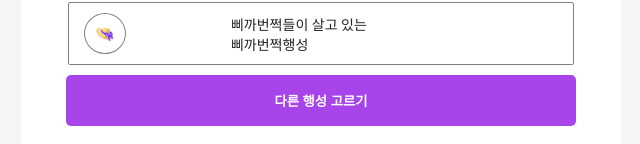
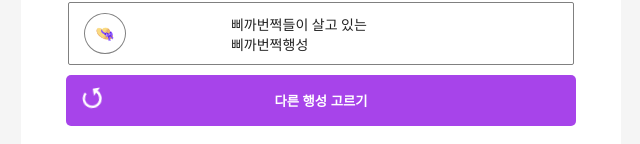
Before and after one commit to cottonsweet/Cosmic-Treasures, a React (Vite) app: page /templates/create/msg/1 in a window 1280 px wide. Shown: the part 359-503 px from the top of the page, without its empty margins (319-959 px from the left). Built offline with nearby package versions, Linux system fonts and the light colour scheme.

Commit message:
변경아이콘 디자인 업데이트 및 적용

```diff
--- a/src/pages/View/ViewOne.module.sass
+++ b/src/pages/View/ViewOne.module.sass
@@ -22,5 +22,13 @@
     display: flex
     flex-direction: column
 
-    div:nth-child(2)
+    .planet-change__btn
+      position: absolute
+      padding: 0px 15px 11px 0px
+      box-sizing: border-box
+      color: white
+      font-size: 19px
+      transform: rotate(260deg) rotateX(180deg)
+
+    div:last-child
       margin-top: 20px
--- a/src/pages/View/ViewOne.tsx
+++ b/src/pages/View/ViewOne.tsx
@@ -8,7 +8,7 @@ import { DummyType } from "../../Type/DataType";
 import classes from "./ViewOne.module.sass";
 
 // Components
-import {RocketIcon} from "../../components/Common/Icons/IconList";
+import {RocketIcon, ChangeIcon} from "../../components/Common/Icons/IconList";
 import CapsulModal from "../../components/Common/Modal/CapsulModal";
 import Button from "../../components/Common/Button/Button";
 
@@ -35,6 +35,9 @@ const ViewOne = (props: Props) => {
       <div className={classes["view-one__desc"]}>별을 선택해주세요</div>
       <CapsulModal activityModal={activityModal} onClick={handleClickModal} handleSelectedPlanet={props.handleSelectedPlanet} selectedPlanet={props.selectedPlanet} DUMMY_PLANET={props.DUMMY_PLANET} />
       <div className={classes["view_footer--btn"]}>
+        <span className={classes["planet-change__btn"]}>
+          <ChangeIcon/>
+        </span>
         <Button title="다른 행성 고르기" onClick={handleClickModal} className="change_planet" />
         <div>
           <Button title="다음" onClick={onNextPage} className="next_btn" />
```
